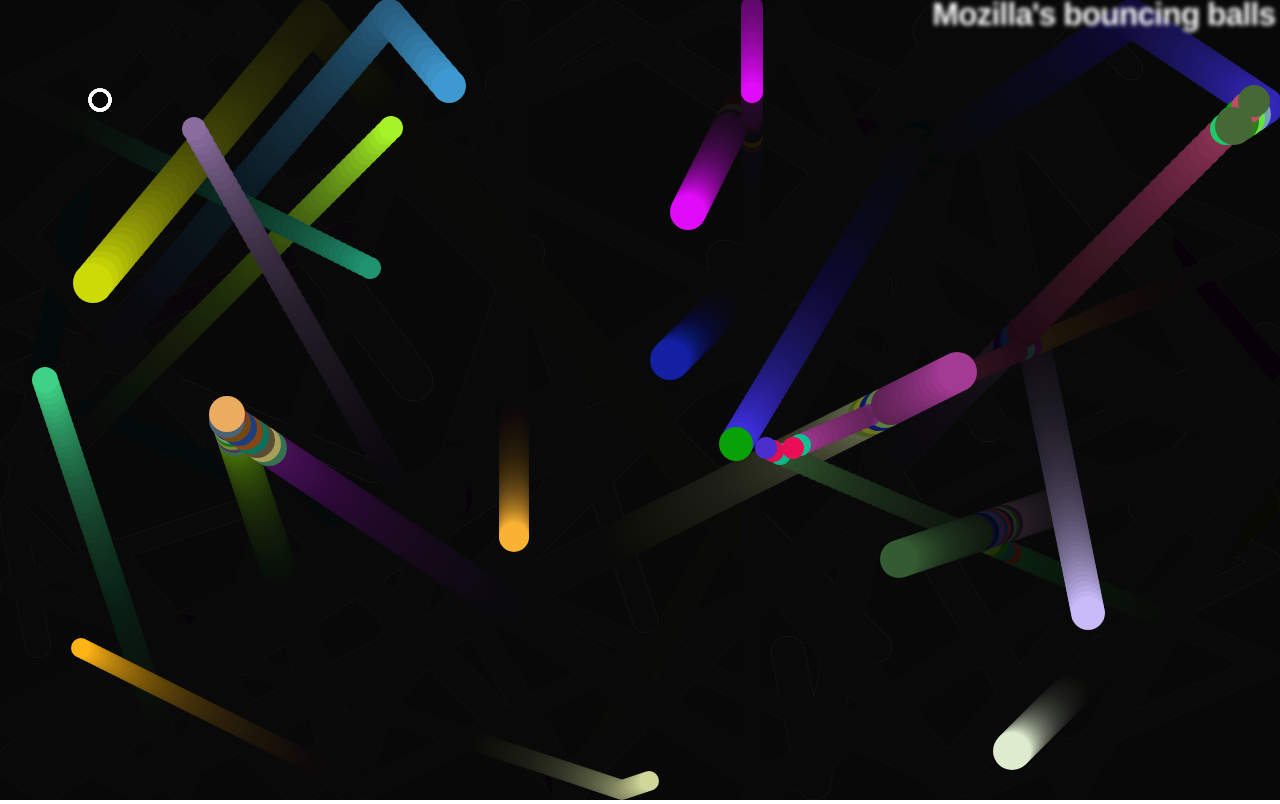
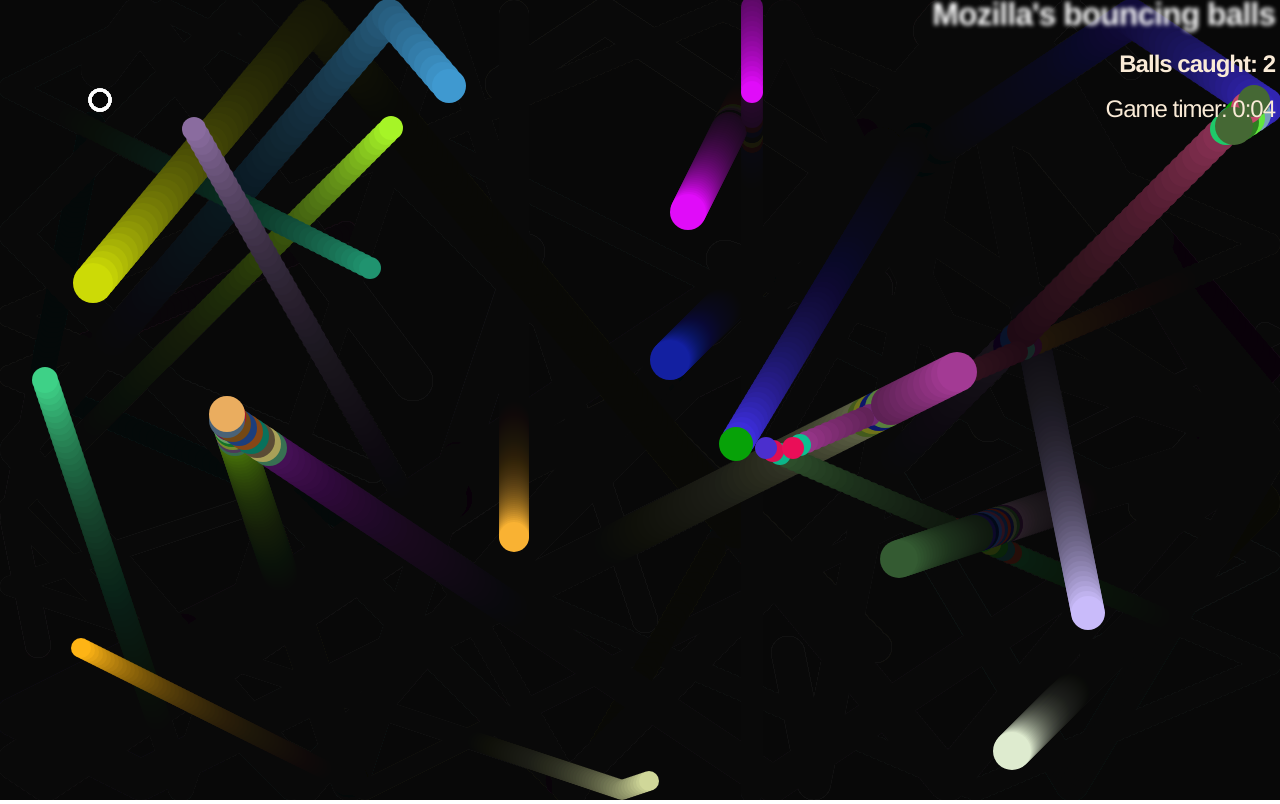
Before and after one commit to ben3882/bouncingballcatcher, a plain HTML site: page index.html in a window 1280 px wide. Drawn offline with Linux system fonts and the light colour scheme.

Commit message:
game timer

```diff
--- a/index.html
+++ b/index.html
@@ -10,6 +10,7 @@
   <body>
     <h1>Mozilla's bouncing balls</h1>
     <h2></h2>
+    <p class="timer"></p>
     <canvas></canvas>
 
     <script src="scripts.js"></script>
--- a/scripts.js
+++ b/scripts.js
@@ -5,6 +5,31 @@ const ctx = canvas.getContext("2d");
 
 const width = (canvas.width = window.innerWidth);
 const height = (canvas.height = window.innerHeight);
+
+// initialize a ballsCaught accumulator
+let ballsCaught = 0;
+
+//game timer
+let sec = -1;
+let min = 0;
+
+function timer() {
+  sec++;
+  if(sec<10){
+    sec = '0' + sec;
+  }
+  if(sec>=60){
+    sec = '00';
+    min++;
+  }
+
+  timerDisplay.innerText = `Game timer: ${min}:${sec}`;
+}
+
+let timeSum = setInterval(timer, 1000);
+
+let timerDisplay = document.querySelector('.timer');
+
 
 // function to generate random number
 
@@ -149,10 +174,13 @@ class EvilCircle extends Shape {
         const dy = this.y - ball.y;
         const distance = Math.sqrt(dx * dx + dy * dy);
         if (distance < this.size + ball.size) {
-          document.querySelector('h2').innerText = 'collision detected';
+          ballsCaught++;
+          document.querySelector('h2').innerText = `Balls caught: ${ballsCaught}`;
           ball.exists = false;
-          setTimeout(()=>document.querySelector('h2').innerText = '', 1000)
-
+          if(ballsCaught >= 25) {
+              document.querySelector('h2').innerText = 'All balls caught!';
+              clearInterval(timeSum);
+          }
         }
       }
     }
--- a/styles.css
+++ b/styles.css
@@ -31,6 +31,18 @@ h2 {
   top: 50px;
   right: 5px;
 
-  color: transparent;
-  text-shadow: 0 0 4px white;
+  color: antiquewhite;
+  /* text-shadow: 0 0 4px white; */
 }
+
+.timer {
+  font-size: 1.5rem;
+  letter-spacing: -1px;
+  position: absolute;
+  margin: 0;
+  top: 95px;
+  right: 5px;
+
+  color: antiquewhite;
+  /* text-shadow: 0 0 4px white; */
+}
```
